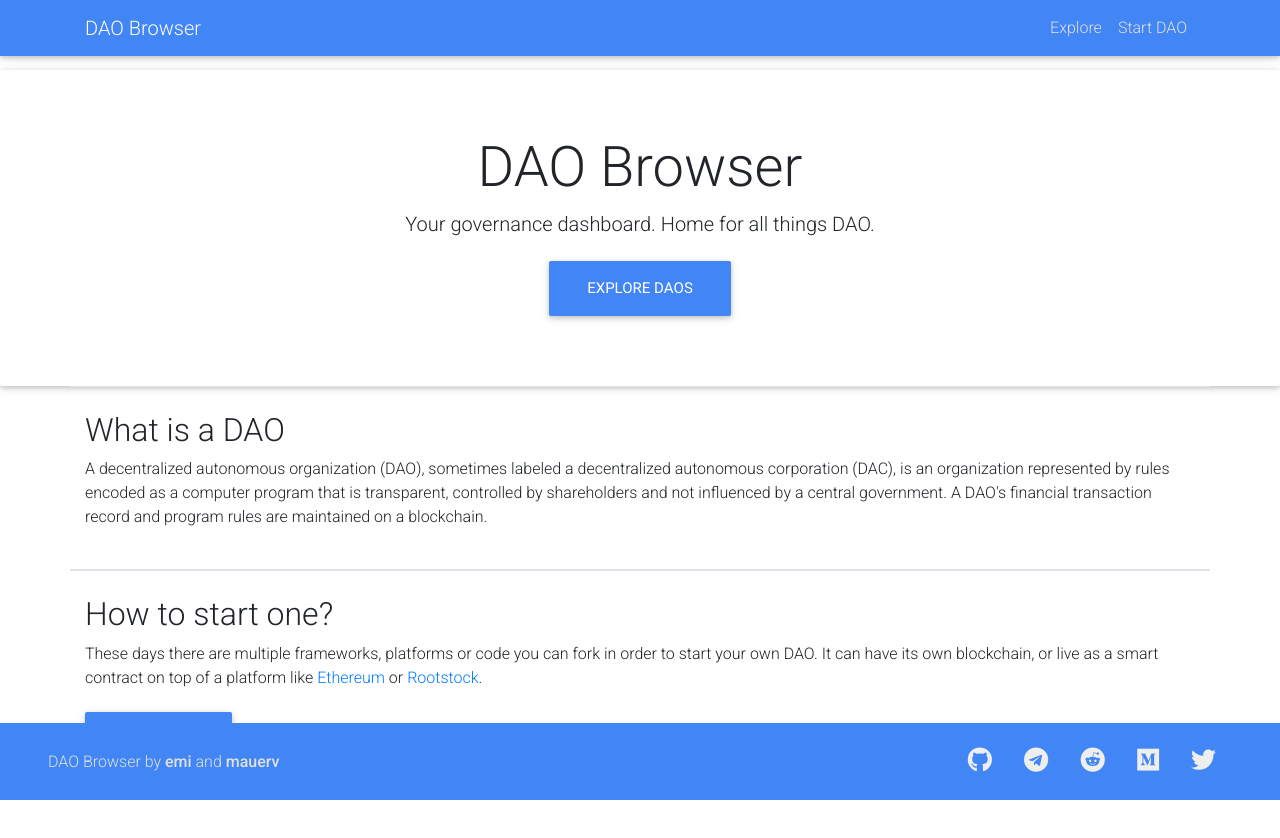
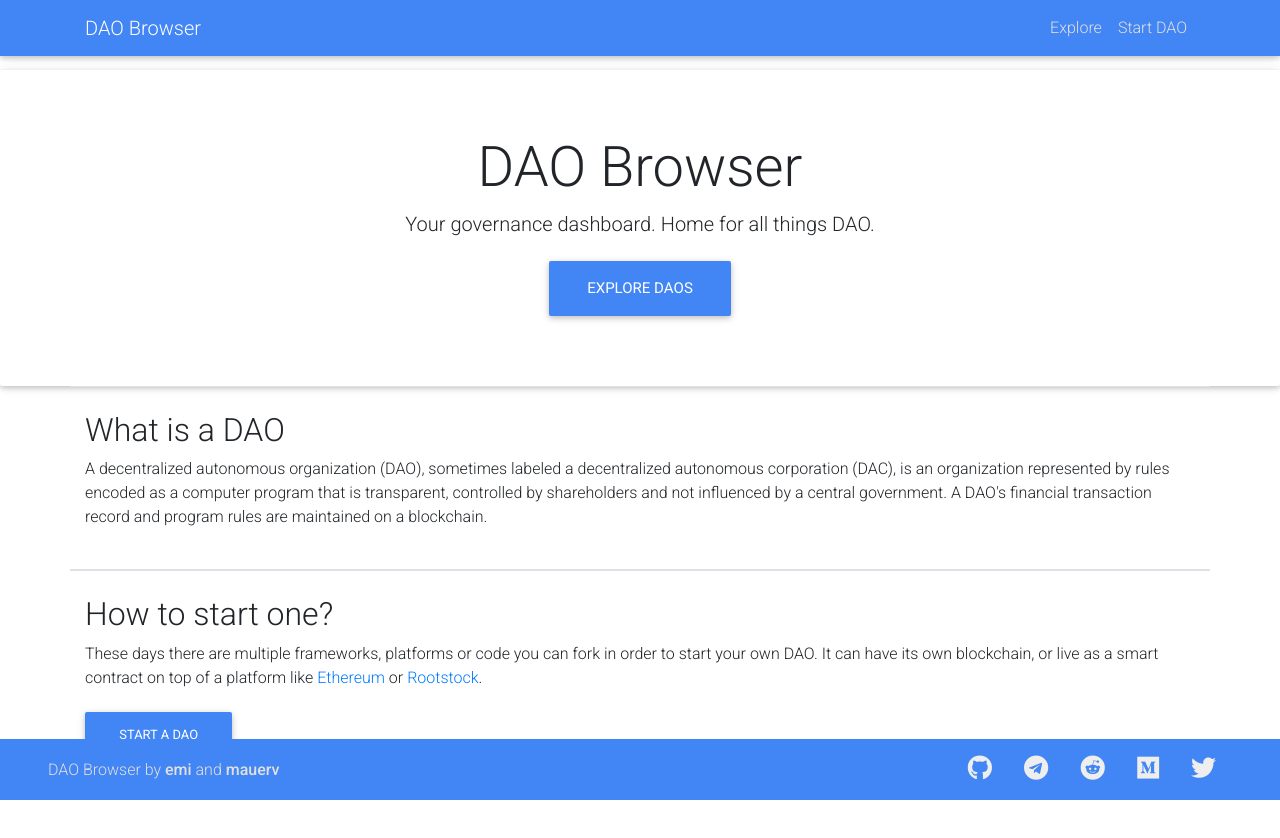
Before and after one commit to mauerv/OneBigLab, a React (Create React App) app: page / in a window 1280 px wide. Shown: the top 838 px of the page. Built offline with nearby package versions, Linux system fonts and the light colour scheme.

Commit message:
Diminish footer size

```diff
--- a/src/components/Footer.js
+++ b/src/components/Footer.js
@@ -11,8 +11,8 @@ const social = {
 }
 
 export default () => (
-	<div className='fixed-bottom bg-primary p-4 d-flex justify-content-between pl-5 pr-5 flex-column flex-md-row'>
-		<p className='text-light m-0 align-self-center d-none d-sm-block'>DAO Browser by <strong><a className='text-light' href='https://twitter.com/emivelazquez6' target='_blank'>emi</a></strong> and <strong><a className='text-light' href='https://twitter.com/MauroVelazquezz' target='_blank'>mauerv</a></strong>
+	<div className='fixed-bottom bg-primary d-flex justify-content-between p-3 pl-5 pr-5 flex-column flex-md-row'>
+		<p className='text-light m-0 align-self-center d-none d-md-block'>DAO Browser by <strong><a className='text-light' href='https://twitter.com/emivelazquez6' target='_blank'>emi</a></strong> and <strong><a className='text-light' href='https://twitter.com/MauroVelazquezz' target='_blank'>mauerv</a></strong>
 		</p>
 		<SocialIcons className="d-flex justify-content-center" social={social} theme="light" />
 	</div>
```
